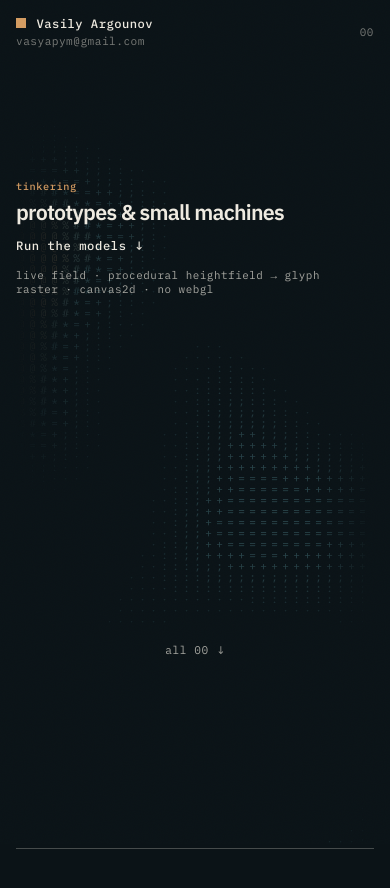
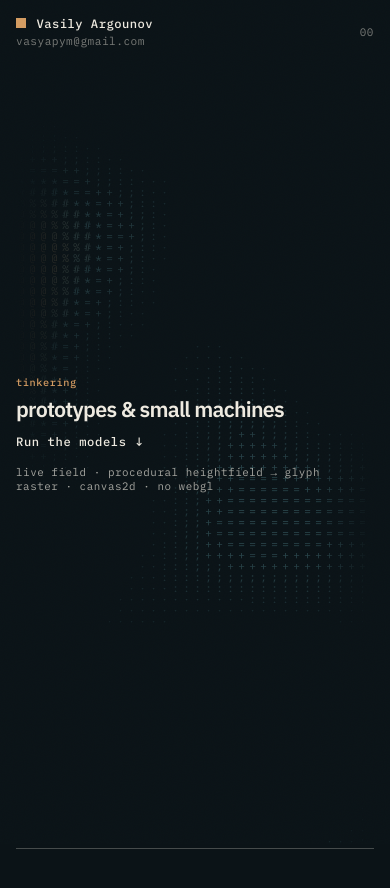
Before and after one commit to vasyapym/vasyapym.github.io, a React (Vite) app in the folder portfolio/shell/: page / in a window 390 px wide. Shown: the top 888 px of the page. Built offline with nearby package versions, Linux system fonts and the light colour scheme.

Commit message:
feat(shell): mobile hero full catalogue list, packed proportions + 44px row targets

```diff
--- a/portfolio/shell/src/shell/LandingPage.tsx
+++ b/portfolio/shell/src/shell/LandingPage.tsx
@@ -2,8 +2,6 @@ import { useEffect, useRef, useState, type CSSProperties, type MouseEvent } from
 import type { ProjectModule } from "../../../contracts/project-module";
 import HeroGlyphField from "./HeroGlyphField";
 import ProjectArtwork from "./ProjectArtwork";
-
-const BENEATH_VISIBLE = 4;
 
 type LandingPageProps = {
   projects: readonly ProjectModule[];
@@ -283,12 +281,9 @@ export default function LandingPage({ projects, onOpenProject }: LandingPageProp
           </div>
           <div className="signal-index-graphic signal-index-beneath">
             <span className="signal-index-beneath-label">beneath the surface</span>
-            {projects.map((project, index) =>
-              project.tag ? (
+            {projects.map((project, index) => (
               <a
-                  className={`signal-index-beneath-row${
-                    index >= BENEATH_VISIBLE ? " signal-index-beneath-row-extra" : ""
-                  }`}
+                className="signal-index-beneath-row"
                 href={`#project-${project.id}`}
                 key={project.id}
                 onClick={(event: MouseEvent<HTMLAnchorElement>) => {
@@ -299,19 +294,12 @@ export default function LandingPage({ projects, onOpenProject }: LandingPageProp
                 }}
               >
                 <span>
-                    {String(index + 1).padStart(2, "0")} / {project.tag}
+                  {String(index + 1).padStart(2, "0")}
+                  {project.tag ? ` / ${project.tag}` : ""}
                 </span>
                 <strong>— {project.title}</strong>
               </a>
-              ) : null,
-            )}
-            <a
-              className="signal-index-beneath-more"
-              href="#projects"
-              aria-label={`See all ${projects.length} projects`}
-            >
-              all {String(projects.length).padStart(2, "0")} <span aria-hidden="true">↓</span>
-            </a>
+            ))}
             <span className="signal-index-beneath-rule" />
           </div>
         </section>
--- a/portfolio/shell/src/styles.css
+++ b/portfolio/shell/src/styles.css
@@ -246,6 +246,9 @@ textarea:focus-visible {
   .signal-index-hero {
     grid-template-columns: 1fr;
     gap: 2.5rem;
+    /* Pack the stacked copy + index together and center the group;
+       stretch would otherwise strand the two blocks apart on tall screens. */
+    align-content: center;
   }}
 
 
@@ -1807,8 +1810,10 @@ a.signal-index-beneath-row:focus-visible strong {
 
 @media (max-width: 560px) {
   .signal-index-hero-atmosphere {
+    /* 64px absolute header + breathing room: centered content must never
+       tuck under the identity block on short phones. */
     gap: 1.8rem;
-    padding-top: 1.45rem;
+    padding-top: calc(64px + 1.25rem);
     padding-bottom: 1.9rem;
   }
 
@@ -1919,15 +1924,6 @@ a.signal-index-beneath-row:nth-of-type(4) { animation-delay: 0.85s; }
 a.signal-index-beneath-row:nth-of-type(5) { animation-delay: 0.96s; }
 a.signal-index-beneath-row:nth-of-type(6) { animation-delay: 1.07s; }
 
-.signal-index-beneath-more {
-  display: none;
-}
-
-.signal-index-beneath-more:hover,
-.signal-index-beneath-more:focus-visible {
-  color: var(--ink-accent-bright);
-}
-
 @media (max-width: 560px) {
   .signal-index-beneath {
     gap: 0.85rem;
@@ -1944,8 +1940,9 @@ a.signal-index-beneath-row:nth-of-type(6) { animation-delay: 1.07s; }
     display: none;
   }
 
-  .signal-index-beneath-row-extra {
-    display: none;
+  .signal-index-beneath-row {
+    align-items: center;
+    min-height: 44px;
   }
 
   .signal-index-beneath-row span {
@@ -1954,19 +1951,6 @@ a.signal-index-beneath-row:nth-of-type(6) { animation-delay: 1.07s; }
 
   .signal-index-beneath-row strong {
     font-size: 0.88rem;
-  }
-
-  .signal-index-beneath-more {
-    display: inline-flex;
-    justify-content: center;
-    align-items: center;
-    gap: 0.55rem;
-    margin-top: 0.35rem;
-    color: var(--ink-muted);
-    font-family: var(--mono);
-    font-size: 0.7rem;
-    letter-spacing: 0.05em;
-    text-decoration: none;
   }
 }
 
```
Also changed, not shown: 2 other files (tests, documents, lock files or other folders). Lines whose indentation alone changed are shown as unchanged.
